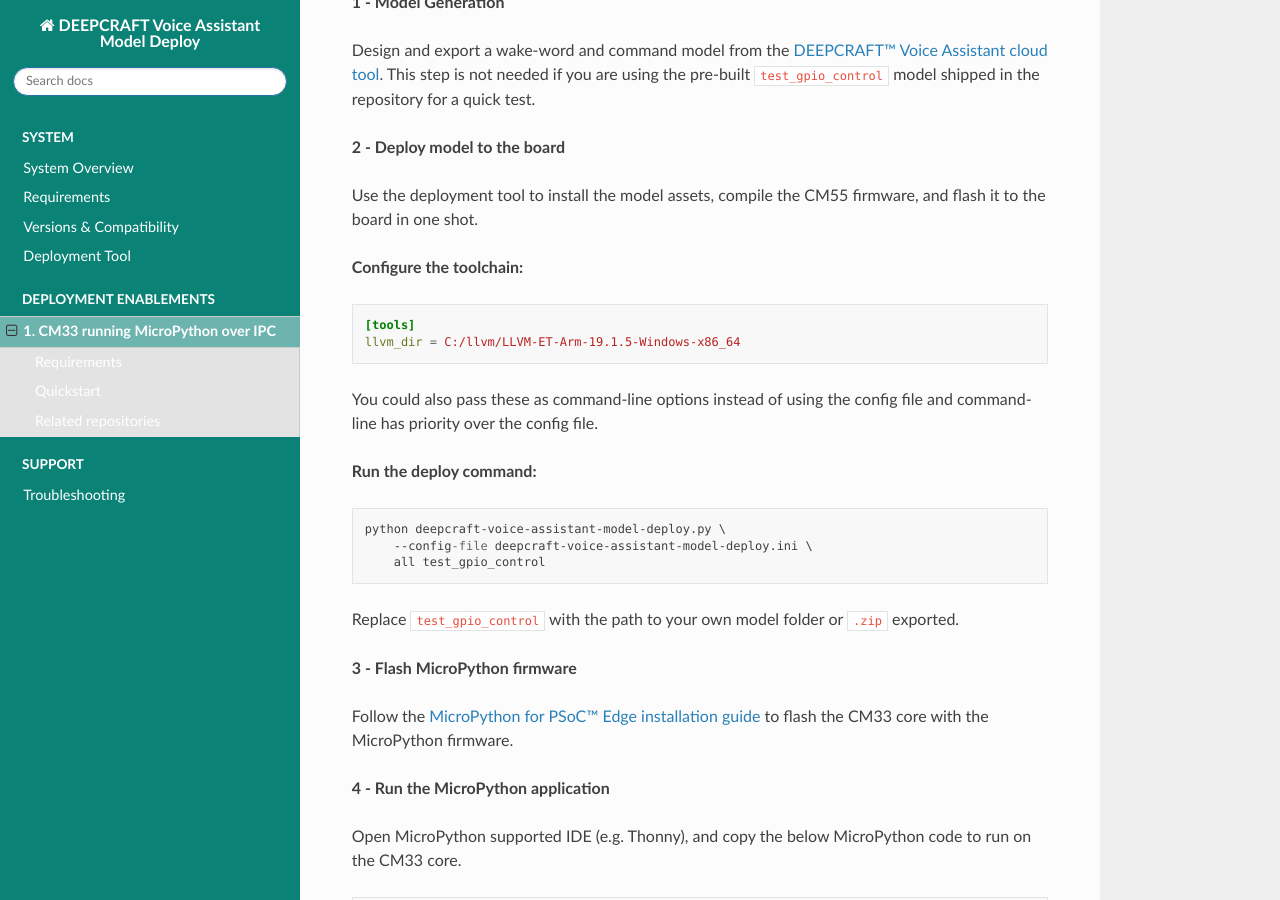
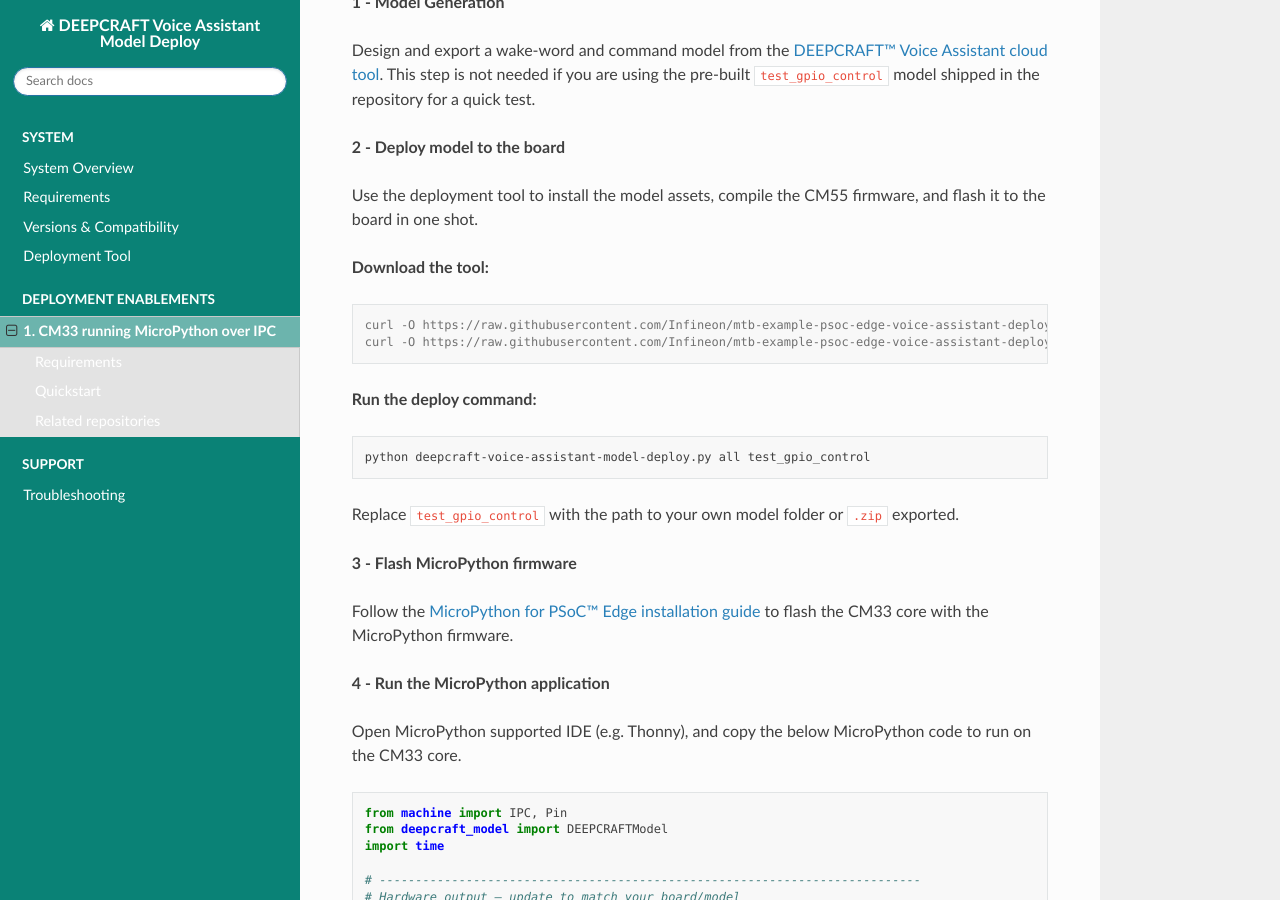
Before and after one commit to Infineon/mtb-example-psoc-edge-voice-assistant-deploy-mpy, a Sphinx documentation site: the page built from docs/enablement_cm33_mpy_ipc.rst, in a window 1280 px wide and 900 px high, scrolled down 1798 px. Built offline with Sphinx 7.4.7 and the Read the Docs theme 3.1.0, drawn with Linux system fonts in a browser that asks for light colours; some of the changed text lies outside the part shown.

Commit message:
Update the requirements to new script updates.
Signed-off-by: Rajasekhar Nikhita (DES DOS SWEE ESW EPE) <Nikhita.Rajasekhar@infineon.com>

```diff
--- a/docs/enablement_cm33_mpy_ipc.rst
+++ b/docs/enablement_cm33_mpy_ipc.rst
@@ -56,22 +56,18 @@
 
 Use the deployment tool to install the model assets, compile the CM55 firmware, and flash it to the board in one shot.
 
-**Configure the toolchain:**
+**Download the tool:**
 
-.. code-block:: ini
+.. code-block:: console
 
-   [tools]
-   llvm_dir = C:/llvm/LLVM-ET-Arm-19.1.5-Windows-x86_64
-
-You could also pass these as command-line options instead of using the config file and command-line has priority over the config file.
+   curl -O https://raw.githubusercontent.com/Infineon/mtb-example-psoc-edge-voice-assistant-deploy-mpy/main/tools/deepcraft-voice-assistant-model-deploy.py
+   curl -O https://raw.githubusercontent.com/Infineon/mtb-example-psoc-edge-voice-assistant-deploy-mpy/main/tools/deepcraft-voice-assistant-model-deploy.ini
 
 **Run the deploy command:**
 
 .. code-block:: powershell
 
-   python deepcraft-voice-assistant-model-deploy.py \
-       --config-file deepcraft-voice-assistant-model-deploy.ini \
-       all test_gpio_control
+   python deepcraft-voice-assistant-model-deploy.py all test_gpio_control
 
 Replace ``test_gpio_control`` with the path to your own model folder or ``.zip``
 exported.
```
Also changed, not shown: other parts of docs/enablement_cm33_mpy_ipc.rst (+1 -1 lines), docs/requirements.rst (+3 -4 lines).
